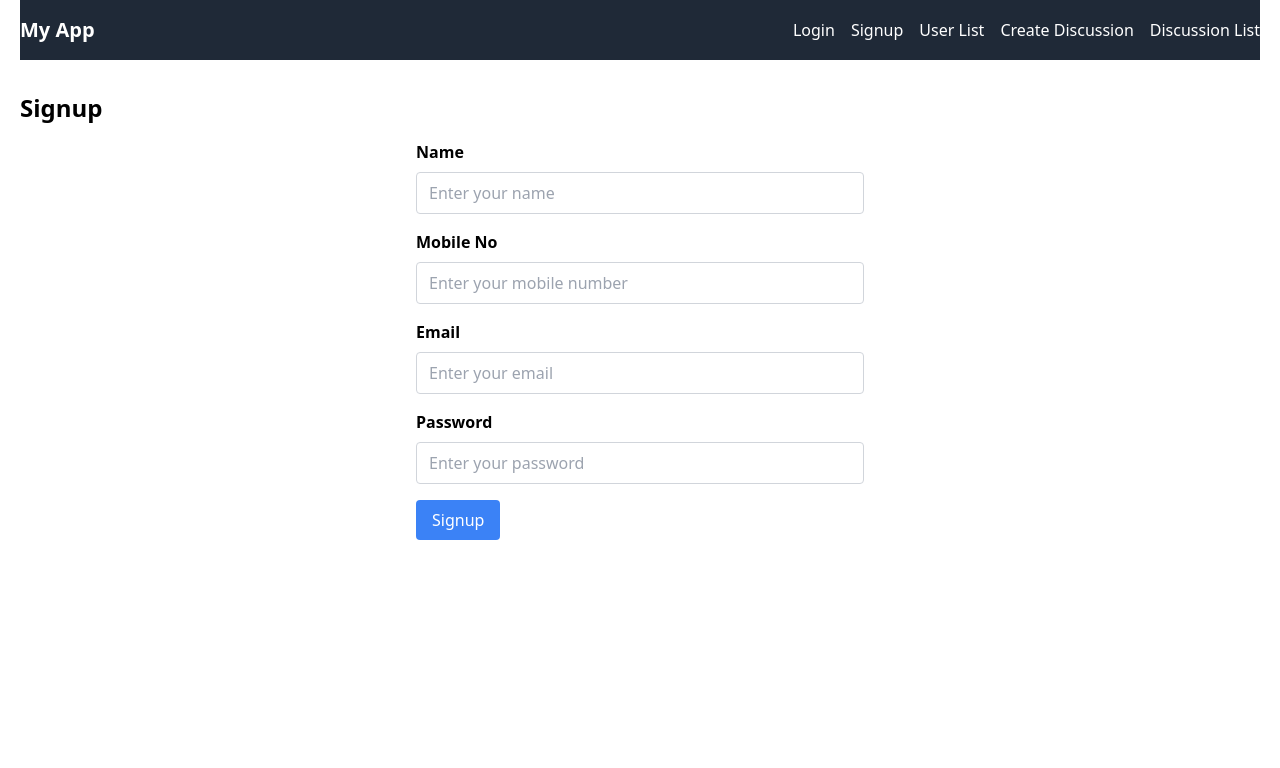
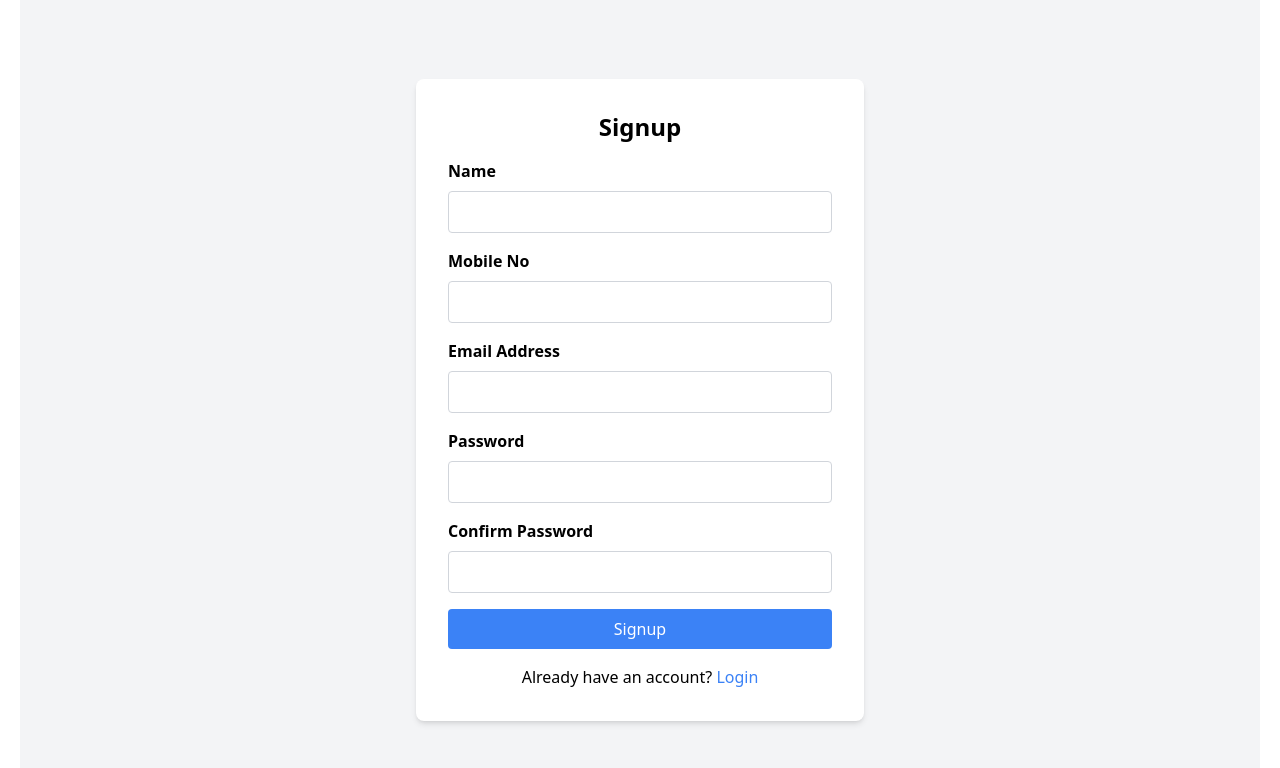
Before and after one commit to Varshiva1/Discuss-It, a React (Create React App) app in the folder client/: page /signup in a window 1280 px wide. Shown: the top 768 px of the page. Built offline with nearby package versions, Linux system fonts and the light colour scheme.

Commit message:
fix: login page

```diff
--- a/client/src/App.js
+++ b/client/src/App.js
@@ -1,33 +1,44 @@
-import React from 'react';
-import { BrowserRouter as Router, Route, Routes } from 'react-router-dom';
-import Navbar from './components/Navbar';
+import React, { useState, useEffect } from 'react';
+import { BrowserRouter as Router, Route, Routes, Navigate } from 'react-router-dom';
 import Login from './components/Login';
 import Signup from './components/Signup';
 import Dashboard from './components/Dashboard';
+import Navbar from './components/Navbar';
+import UserList from './components/UserList';
 import CreateDiscussion from './components/CreateDiscussion';
 import DiscussionList from './components/DiscussionList';
-import UserProfile from './components/UserProfile';
-import FollowingList from './components/FollowingList';
-import FollowersList from './components/FollowersList';
-import UserList from './components/UserList';
-import DiscussionDetails from './components/DiscussionDetails';
 
 function App() {
+  const [isAuthenticated, setIsAuthenticated] = useState(false);
+
+  useEffect(() => {
+    const token = localStorage.getItem('token');
+    if (token) {
+      setIsAuthenticated(true);
+    }
+  }, []);
+
+  const PrivateRoutes = () => {
+    return (
+      <>
+        <Navbar isAuthenticated={isAuthenticated} />
+        <Routes>
+          <Route path="/" element={<Dashboard />} />
+          <Route path="/users" element={<UserList />} />
+          <Route path="/create-discussion" element={<CreateDiscussion />} />
+          <Route path="/discussions" element={<DiscussionList />} />
+        </Routes>
+      </>
+    );
+  };
+
   return (
     <Router>
       <div className="App">
-        <Navbar />
         <Routes>
-          <Route exact path="/" element={<Dashboard />} />
-          <Route path="/login" element={<Login />} />
-          <Route path="/signup" element={<Signup />} />
-          <Route path="/create-discussion" element={<CreateDiscussion />} />
-          <Route path="/discussions" element={<DiscussionList />} />
-          <Route path="/users/:userId" element={<UserProfile />} />
-          <Route path="/following/:userId" element={<FollowingList />} />
-          <Route path="/followers/:userId" element={<FollowersList />} />
-          <Route path="/users" element={<UserList />} />
-          <Route path="/discussion/:discussionId" element={<DiscussionDetails />} />
+          <Route path="/login" element={<Login setIsAuthenticated={setIsAuthenticated} />} />
+          <Route path="/signup" element={<Signup setIsAuthenticated={setIsAuthenticated} />} />
+          <Route path="/*" element={isAuthenticated ? <PrivateRoutes /> : <Navigate to="/login" />} />
         </Routes>
       </div>
     </Router>
--- a/client/src/components/Login.js
+++ b/client/src/components/Login.js
@@ -1,37 +1,47 @@
 import React, { useState } from 'react';
 import axios from 'axios';
+import { Link, useNavigate } from 'react-router-dom';
 
-function Login() {
+function Login({ setIsAuthenticated }) {
   const [email, setEmail] = useState('');
   const [password, setPassword] = useState('');
+  const [errorMessage, setErrorMessage] = useState(''); // State for error message
+  const navigate = useNavigate();
 
   const handleLogin = async (e) => {
     e.preventDefault();
     try {
-      // Make a request to your login API
       const response = await axios.post('http://localhost:5000/api/login', { email, password });
-      // Handle the response data (e.g., set user token in localStorage)
-      console.log(response.data);
+      localStorage.setItem('token', response.data.token);
+      setIsAuthenticated(true);
+      navigate('/dashboard'); // Redirect to the dashboard page
     } catch (error) {
       console.error(error);
+      setErrorMessage('Invalid email or password'); // Set error message on failure
     }
   };
 
   return (
-    <div className="container mx-auto my-8">
-      <h2 className="text-2xl font-bold mb-4">Login</h2>
-      <form onSubmit={handleLogin} className="max-w-md mx-auto">
+    <div className="flex items-center justify-center min-h-screen bg-gray-100">
+      <div className="bg-white p-8 rounded-lg shadow-md w-full max-w-md">
+        <h2 className="text-2xl font-bold mb-4 text-center">Login</h2>
+        {errorMessage && (
+          <div className="mb-4 p-3 bg-red-200 text-red-800 rounded">
+            {errorMessage}
+          </div>
+        )}
+        <form onSubmit={handleLogin}>
           <div className="mb-4">
             <label htmlFor="email" className="block font-bold mb-2">
-            Email
+              Email Address
             </label>
             <input
               type="email"
               id="email"
-            placeholder="Enter your email"
               value={email}
               onChange={(e) => setEmail(e.target.value)}
               className="w-full px-3 py-2 border border-gray-300 rounded"
+              required
             />
           </div>
           <div className="mb-4">
@@ -41,19 +51,26 @@ function Login() {
             <input
               type="password"
               id="password"
-            placeholder="Enter your password"
               value={password}
               onChange={(e) => setPassword(e.target.value)}
               className="w-full px-3 py-2 border border-gray-300 rounded"
+              required
             />
           </div>
           <button
             type="submit"
-          className="bg-blue-500 text-white px-4 py-2 rounded hover:bg-blue-600"
+            className="w-full bg-blue-500 text-white py-2 rounded hover:bg-blue-600 transition-colors"
           >
             Login
           </button>
         </form>
+        <p className="mt-4 text-center">
+          Don't have an account?{' '}
+          <Link to="/signup" className="text-blue-500 hover:underline">
+            Signup
+          </Link>
+        </p>
+      </div>
     </div>
   );
 }
--- a/client/src/components/Navbar.js
+++ b/client/src/components/Navbar.js
@@ -1,7 +1,14 @@
 import React from 'react';
-import { Link } from 'react-router-dom';
+import { Link, useNavigate } from 'react-router-dom';
 
-function Navbar() {
+function Navbar({ isAuthenticated }) {
+  const navigate = useNavigate();
+
+  const handleLogout = () => {
+    localStorage.removeItem('token');
+    navigate('/login');
+  };
+
   return (
     <nav className="bg-gray-800 py-4">
       <div className="container mx-auto flex justify-between items-center">
@@ -9,16 +16,6 @@ function Navbar() {
           My App
         </Link>
         <ul className="flex space-x-4">
-          <li>
-            <Link to="/login" className="text-white hover:text-gray-300">
-              Login
-            </Link>
-          </li>
-          <li>
-            <Link to="/signup" className="text-white hover:text-gray-300">
-              Signup
-            </Link>
-          </li>
           <li>
             <Link to="/users" className="text-white hover:text-gray-300">
               User List
@@ -34,6 +31,13 @@ function Navbar() {
               Discussion List
             </Link>
           </li>
+          {isAuthenticated && (
+            <li>
+              <button onClick={handleLogout} className="text-white hover:text-gray-300">
+                Logout
+              </button>
+            </li>
+          )}
         </ul>
       </div>
     </nav>
--- a/client/src/components/Signup.js
+++ b/client/src/components/Signup.js
@@ -1,28 +1,43 @@
 import React, { useState } from 'react';
 import axios from 'axios';
+import { Link, useNavigate } from 'react-router-dom';
 
-function Signup() {
+function Signup({ setIsAuthenticated }) {
   const [name, setName] = useState('');
   const [mobileNo, setMobileNo] = useState('');
   const [email, setEmail] = useState('');
   const [password, setPassword] = useState('');
+  const [confirmPassword, setConfirmPassword] = useState('');
+  const [errorMessage, setErrorMessage] = useState(''); // State for error message
+  const navigate = useNavigate();
 
   const handleSignup = async (e) => {
     e.preventDefault();
+    if (password !== confirmPassword) {
+      setErrorMessage('Passwords do not match');
+      return;
+    }
     try {
-        const requestPayload = { name, mobileNo, email, password };
-        console.log('Request payload:', requestPayload);
       const response = await axios.post('http://localhost:5000/api/signup', { name, mobileNo, email, password });
-      console.log(response.data);
+      localStorage.setItem('token', response.data.token);
+      setIsAuthenticated(true);
+      navigate('/dashboard'); // Redirect to the dashboard page
     } catch (error) {
       console.error(error);
+      setErrorMessage('Signup failed, please try again'); // Set error message on failure
     }
   };
 
   return (
-    <div className="container mx-auto my-8">
-      <h2 className="text-2xl font-bold mb-4">Signup</h2>
-      <form onSubmit={handleSignup} className="max-w-md mx-auto">
+    <div className="flex items-center justify-center min-h-screen bg-gray-100">
+      <div className="bg-white p-8 rounded-lg shadow-md w-full max-w-md">
+        <h2 className="text-2xl font-bold mb-4 text-center">Signup</h2>
+        {errorMessage && (
+          <div className="mb-4 p-3 bg-red-200 text-red-800 rounded">
+            {errorMessage}
+          </div>
+        )}
+        <form onSubmit={handleSignup}>
           <div className="mb-4">
             <label htmlFor="name" className="block font-bold mb-2">
               Name
@@ -30,10 +45,10 @@ function Signup() {
             <input
               type="text"
               id="name"
-            placeholder="Enter your name"
               value={name}
               onChange={(e) => setName(e.target.value)}
               className="w-full px-3 py-2 border border-gray-300 rounded"
+              required
             />
           </div>
           <div className="mb-4">
@@ -43,23 +58,23 @@ function Signup() {
             <input
               type="text"
               id="mobileNo"
-            placeholder="Enter your mobile number"
               value={mobileNo}
               onChange={(e) => setMobileNo(e.target.value)}
               className="w-full px-3 py-2 border border-gray-300 rounded"
+              required
             />
           </div>
           <div className="mb-4">
             <label htmlFor="email" className="block font-bold mb-2">
-            Email
+              Email Address
             </label>
             <input
               type="email"
               id="email"
-            placeholder="Enter your email"
               value={email}
               onChange={(e) => setEmail(e.target.value)}
               className="w-full px-3 py-2 border border-gray-300 rounded"
+              required
             />
           </div>
           <div className="mb-4">
@@ -69,19 +84,39 @@ function Signup() {
             <input
               type="password"
               id="password"
-            placeholder="Enter your password"
               value={password}
               onChange={(e) => setPassword(e.target.value)}
               className="w-full px-3 py-2 border border-gray-300 rounded"
+              required
+            />
+          </div>
+          <div className="mb-4">
+            <label htmlFor="confirmPassword" className="block font-bold mb-2">
+              Confirm Password
+            </label>
+            <input
+              type="password"
+              id="confirmPassword"
+              value={confirmPassword}
+              onChange={(e) => setConfirmPassword(e.target.value)}
+              className="w-full px-3 py-2 border border-gray-300 rounded"
+              required
             />
           </div>
           <button
             type="submit"
-          className="bg-blue-500 text-white px-4 py-2 rounded hover:bg-blue-600"
+            className="w-full bg-blue-500 text-white py-2 rounded hover:bg-blue-600 transition-colors"
           >
             Signup
           </button>
         </form>
+        <p className="mt-4 text-center">
+          Already have an account?{' '}
+          <Link to="/login" className="text-blue-500 hover:underline">
+            Login
+          </Link>
+        </p>
+      </div>
     </div>
   );
 }
```
Also changed, not shown: client/src/components/Dashboard.js (+5 -9 lines). Lines whose indentation alone changed are shown as unchanged.
